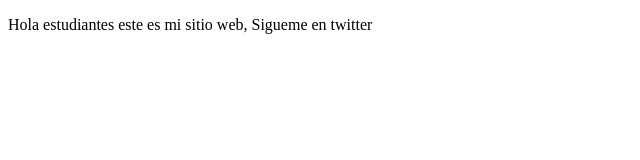
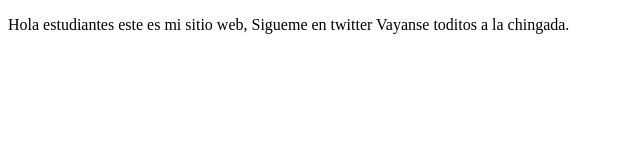
Before and after one commit to mr95david/proyectoDemoCursoPrework, a plain HTML site: page index.html in a window 1280 px wide. Shown: the whole page, without its empty margins (0-640 px from the left). Drawn offline with Linux system fonts and the light colour scheme.

Commit message:
Cambios, agregamos a la chingada

```diff
--- a/index.html
+++ b/index.html
@@ -9,6 +9,7 @@
 <body>
     <p>
         Hola estudiantes este es mi sitio web, Sigueme en twitter
+        Vayanse toditos a la chingada.
     </p>
 </body>
 </html>
```
